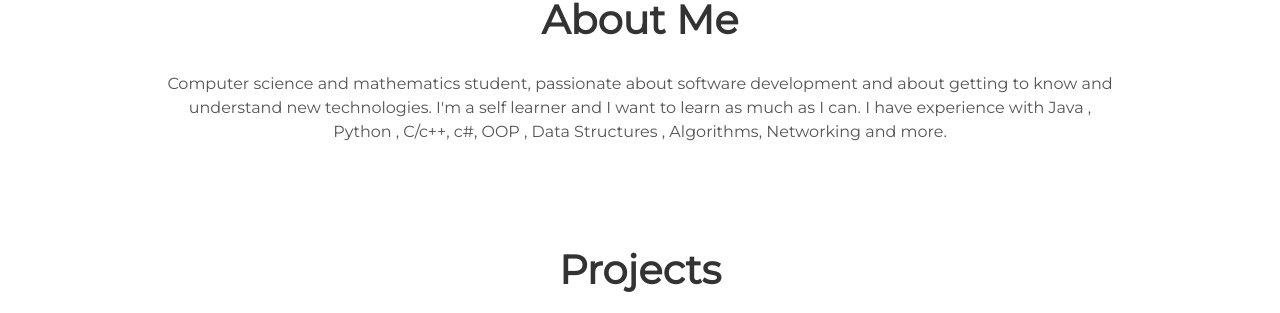
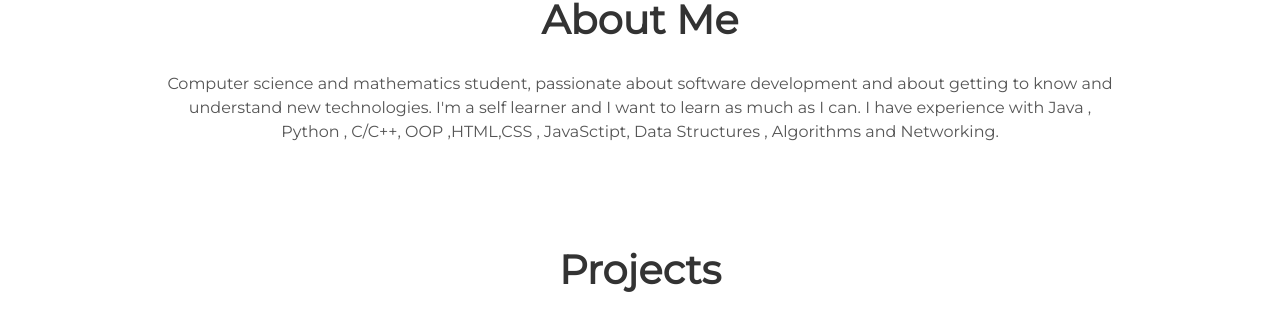
Before and after one commit to RoiMeshulam/RoiMeshulam.github.io, a Jekyll site: the page built from index.html, in a window 1280 px wide and 900 px high, scrolled down 799 px. Shown: the part 186-499 px from the top of the window. Built offline with Jekyll 4.4.1, drawn with Linux system fonts in a browser that asks for light colours.

Commit message:
second commit

```diff
--- a/_config.yml
+++ b/_config.yml
@@ -6,7 +6,7 @@ description: My Portfolio
 
 # User settings
 username: Roi Meshulam
-user_description: Computer science and mathematics student, passionate about software development and about getting to know and understand new technologies. I'm a self learner and I want to learn as much as I can. I have experience with Java , Python , C/c++,  c#, OOP , Data Structures , Algorithms, Networking and more.
+user_description: Computer science and mathematics student, passionate about software development and about getting to know and understand new technologies. I'm a self learner and I want to learn as much as I can. I have experience with Java , Python , C/C++, OOP ,HTML,CSS , JavaSctipt, Data Structures , Algorithms and Networking.
 user_title: Software Developer
 email: rohimesh21@gmail.com
 github_username:  RoiMeshulam
```
